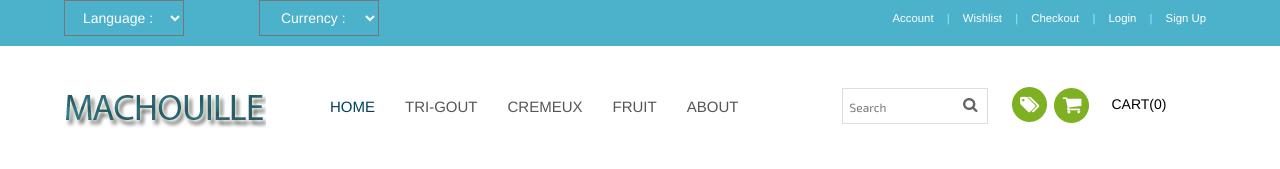
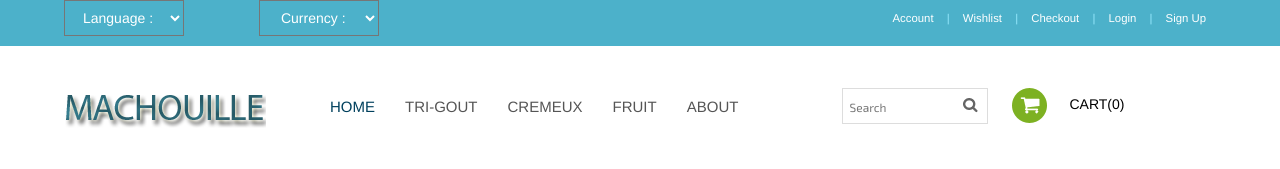
Before and after one commit to Coac/Machouille, a PHP site: page /index.php in a window 1280 px wide. Shown: the top 169 px of the page. Run offline with PHP 8.4, Linux system fonts and the light colour scheme; data comes from the database, SQL or seed files in the repository; some libraries are stand-ins or nearby versions.

Commit message:
correxting index display

```diff
--- a/partials/headerBottom.php
+++ b/partials/headerBottom.php
@@ -125,21 +125,14 @@
 			</form>
 	 </div>
   <div class="tag-list">
-    <ul class="icon1 sub-icon1 profile_img">
-		<li><a class="active-icon c1" href="#"> </a>
-			<ul class="sub-icon1 list">
-				<li><h3>sed diam nonummy</h3><a href=""></a></li>
-				<li><p>Lorem ipsum dolor sit amet, consectetuer  <a href="">adipiscing elit, sed diam</a></p></li>
-			</ul>
-		</li>
-	</ul>
+
 	<ul class="icon1 sub-icon1 profile_img">
 		<li><a class="active-icon c2" href="#"> </a>
 			<ul class="sub-icon1 list">
 				<li><h3>Votre panier </h3><?php
 
 				if(isset($_SESSION["order"])){
-					echo " <li><p> vous avez   " .count($_SESSION["order"]). "  produits </p></li>";
+					echo " <li><p> vous avez   " .count($_SESSION["order"]). "  produit(s) </p></li>";
 					foreach ($_SESSION["order"] as $key => $value) {
 					?>
 					<li><p> <?php echo $value["qtt"] . "  ". $value["name"] ;?> </p></li>
```
